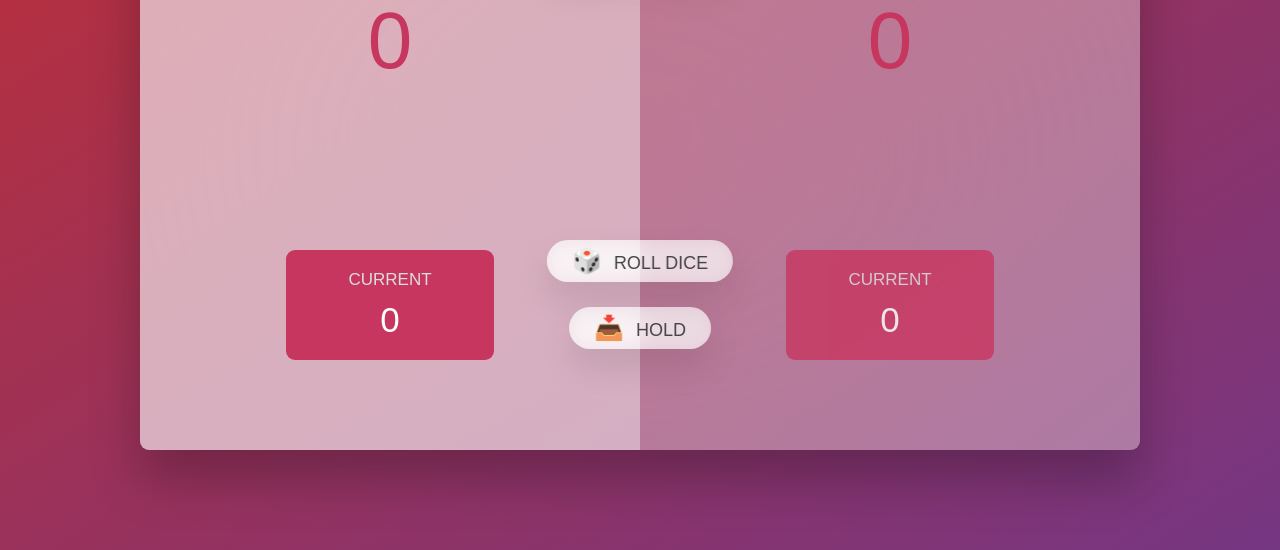
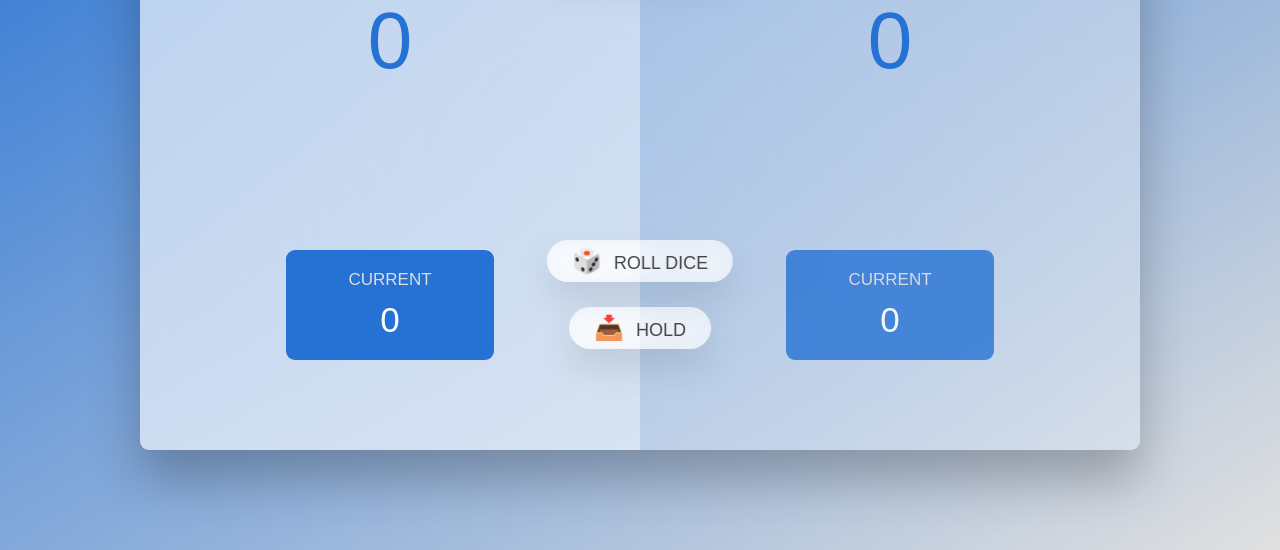
Before and after one commit to RagulB-05/Dice-Game, a plain HTML site: page index.html in a window 1280 px wide. Shown: the part 250-800 px from the top of the page. Drawn offline with Linux system fonts and the light colour scheme.

Commit message:
stuyles changed

```diff
--- a/style.css
+++ b/style.css
@@ -15,7 +15,7 @@ body {
   display: flex;
   height: 100vh;
   color: #333;
-  background-image: linear-gradient(to top left, #753682 0%, #bf2e34 100%);
+  background-image: linear-gradient(to top left, #e0e0e0 0%, #2571d4 100%);
   align-items: center;
   justify-content: center;
 }
@@ -55,7 +55,7 @@ main {
 .score {
   font-size: 80px;
   font-weight: 300;
-  color: #c7365f;
+  color: #2571d4;
   margin-bottom: auto;
 }
 
@@ -76,7 +76,7 @@ main {
 }
 
 .current {
-  background-color: #c7365f;
+  background-color: #2571d4;
   opacity: 0.8;
   border-radius: 9px;
   color: #fff;
@@ -160,7 +160,7 @@ main {
 
 .player--winner .name {
   font-weight: 700;
-  color: #c7365f;
+  color: #2571d4;
 }
 
 .hidden {
@@ -171,7 +171,7 @@ main {
   position: absolute;
   left: 50%;
   transform: translateX(-50%);
-  color: #c7365f;
+  color: #2571d4;
   background: none;
   border: none;
   font-family: inherit;
```
